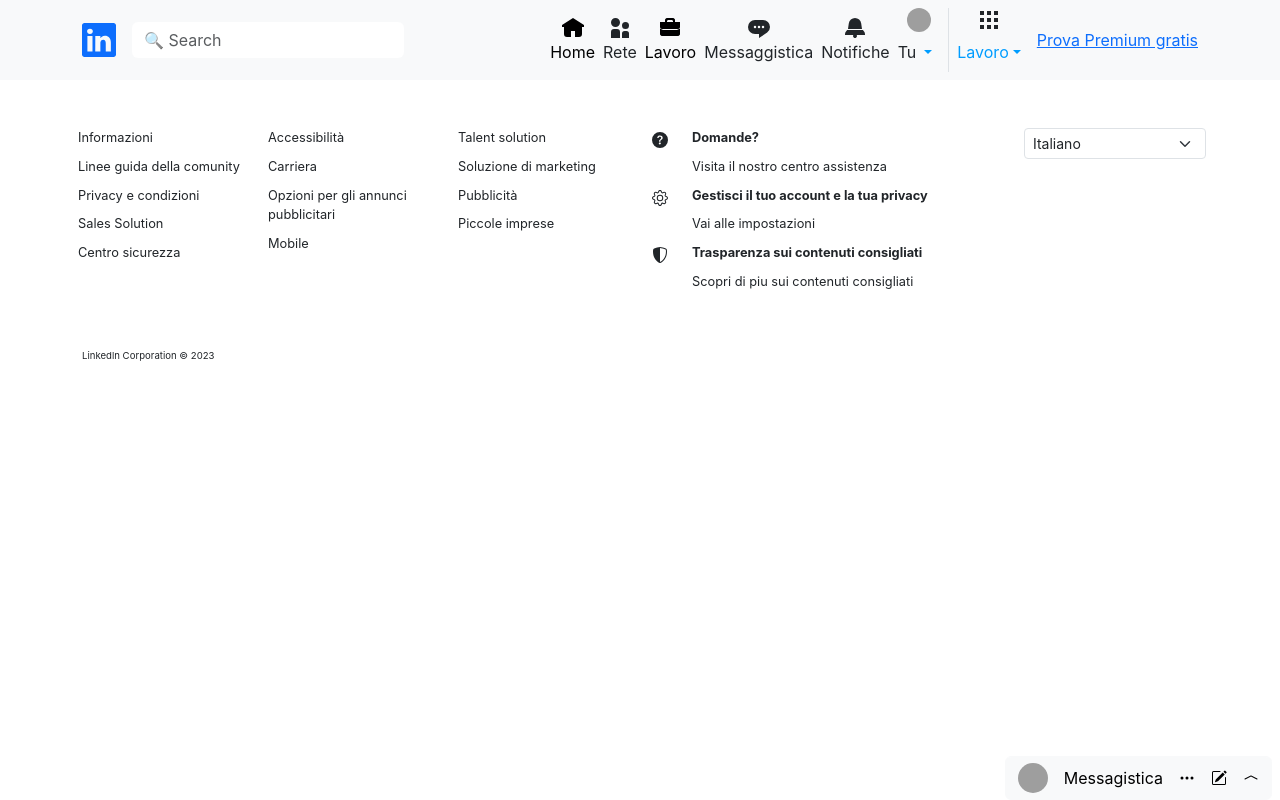
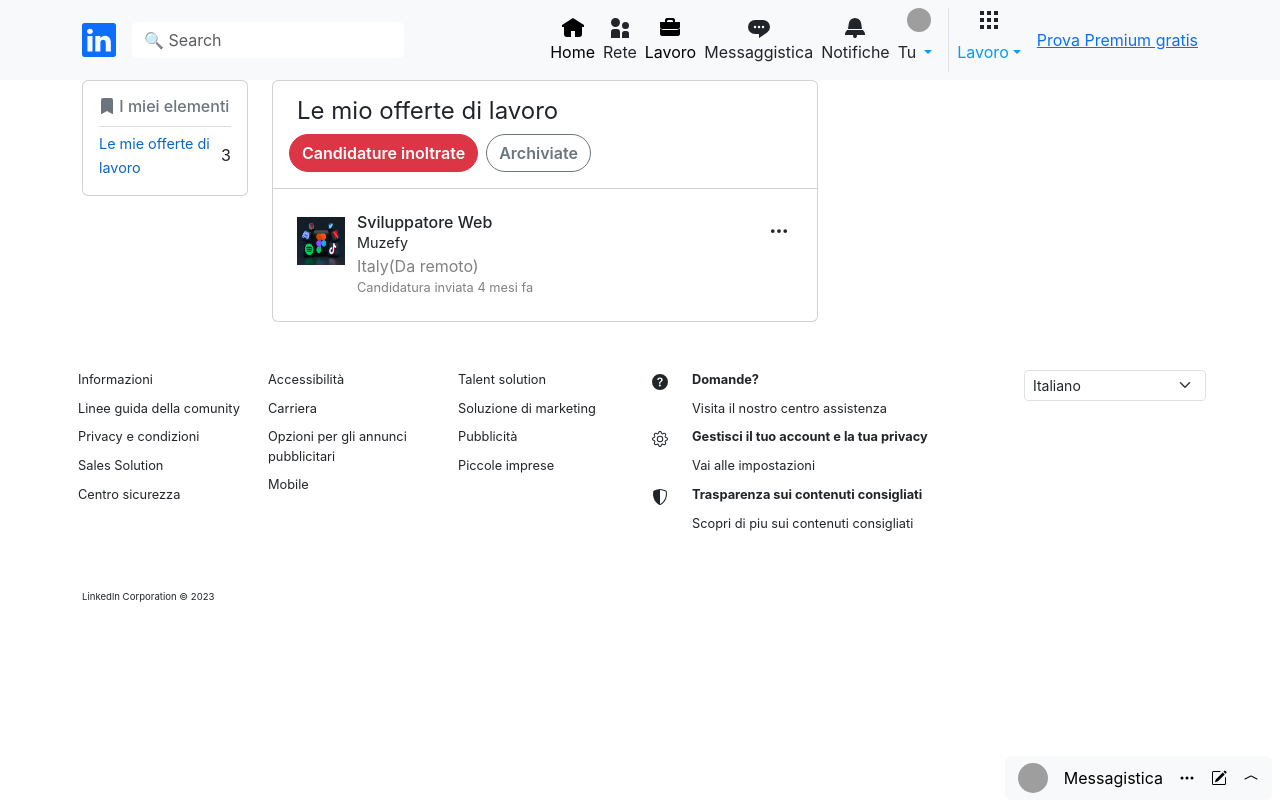
Before and after one commit to Valentinonai/build-week, a React (Create React App) app: page /favoritesJobs in a window 1280 px wide. Built offline with nearby package versions, Linux system fonts and the light colour scheme; no server answers; grey boxes are pictures that could not be loaded.

Commit message:
add favorite jobs

```diff
--- a/src/SideBar/Sidebar.css
+++ b/src/SideBar/Sidebar.css
@@ -118,3 +118,56 @@
     text-decoration: none;
     color: #666666;
 }
+
+.card h2 {
+    font-size: 1rem;
+
+}
+
+.card h1 {
+    font-size: 1.5rem;
+    font-weight: 400;
+}
+
+.favorite {
+    border-bottom: 1px solid#D2D2D2;
+}
+
+.favorite img {
+    width: 100px;
+    height: 100px;
+}
+
+.favorite span {
+    font-size: 0.9rem;
+    color: #0A66C2;
+
+}
+
+.favorite span {
+    font-size: 0.9rem;
+    color: #0A66C2;
+
+}
+
+.favorite button {
+    font-size: 1rem;
+    font-weight: 600;
+}
+
+.jobs h4 {
+    font-size: 1rem;
+    margin-bottom: 0;
+}
+
+.jobs p {
+    font-size: 0.9rem
+}
+
+.jobs span {
+    color: #818181;
+}
+
+.jobs span:last-of-type {
+    font-size: 0.8rem
+}
--- a/src/components/FavoritesJobs.jsx
+++ b/src/components/FavoritesJobs.jsx
@@ -1,28 +1,64 @@
 import { Button, Col, Container, Row } from "react-bootstrap";
-import { BsFillBookmarkFill } from "react-icons/bs";
+import { BsFillBookmarkFill, BsThreeDots } from "react-icons/bs";
+import promosso6 from "../SideBar/img/promosso5.jpg";
 
 const FavoritesJobs = () => {
+  return (
     <Container>
-    <Row>
+      <Row className='justify-content-center'>
         <Col xs={12} lg={2}>
-        <BsFillBookmarkFill /> <h2>I miei elementi</h2>
-        <div className='card d-flex justify-content-between align-items-center'>
-          <p>Le mie offerte di lavoro</p>
-          <p>3</p>
+          <div className='card p-3 favorite'>
+            <div className='d-flex align-items-center '>
+              <h2 className='text-secondary'>
+                <BsFillBookmarkFill className='mb-1' /> I miei elementi
+              </h2>
             </div>
-      </Col>
-      <Col xs={12} lg={7}>
-        <div className='card '>
-          <h2>Le mio offerte di lavoro</h2>
-          <div>
-            <Button variant='danger'>Candidature inoltrate</Button>
-            <Button variant='outline-secondary'>Archiviate</Button>
+            <hr className='text-secondary m-0 mb-1' />
+            <div className='d-flex justify-content-between align-items-center'>
+              <div className='jobs-number'>
+                <span>Le mie offerte di lavoro</span>
+              </div>
+              <div>3</div>
             </div>
           </div>
         </Col>
-      <Col lg={3}></Col>
+        <Col xs={12} lg={6}>
+          <div className='card'>
+            <div className='favorite p-3'>
+              <div className='px-2'>
+                <h1>Le mio offerte di lavoro</h1>
+              </div>
+              <div>
+                <Button variant='danger' className='rounded-5 me-2'>
+                  Candidature inoltrate
+                </Button>
+                <Button variant='outline-secondary' className='rounded-5'>
+                  Archiviate
+                </Button>
+              </div>
+            </div>
+            <div className='jobs p-4'>
+              <Row className=' g-0 align-items-top'>
+                <Col xs='auto' className='pe-2 pt-1'>
+                  <img src={promosso6} alt='video' width={48} height={48} />
+                </Col>
+                <Col className='ps-1 d-flex flex-column'>
+                  <h4>Sviluppatore Web</h4>
+                  <p className='mb-0'>Muzefy</p>
+                  <span>Italy(Da remoto)</span>
+                  <span>Candidatura inviata 4 mesi fa</span>
+                </Col>
+                <Col xs='auto'>
+                  <BsThreeDots className='pt-2 fs-3' />
+                </Col>
               </Row>
-  </Container>;
+            </div>
+          </div>
+        </Col>
+        <Col lg={4}></Col>
+      </Row>
+    </Container>
+  );
 };
 
 export default FavoritesJobs;
```
Lines whose indentation alone changed are shown as unchanged.
